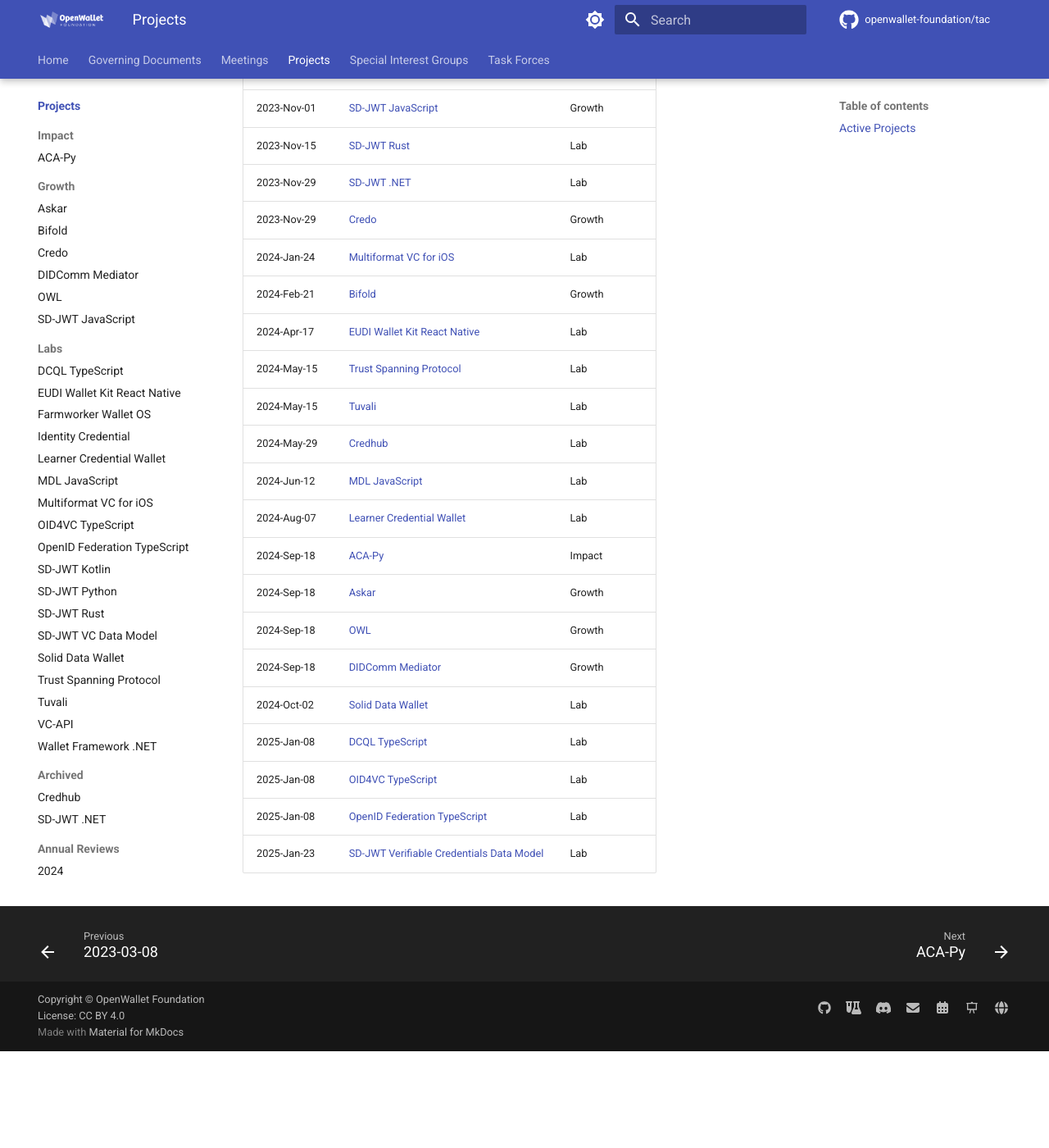
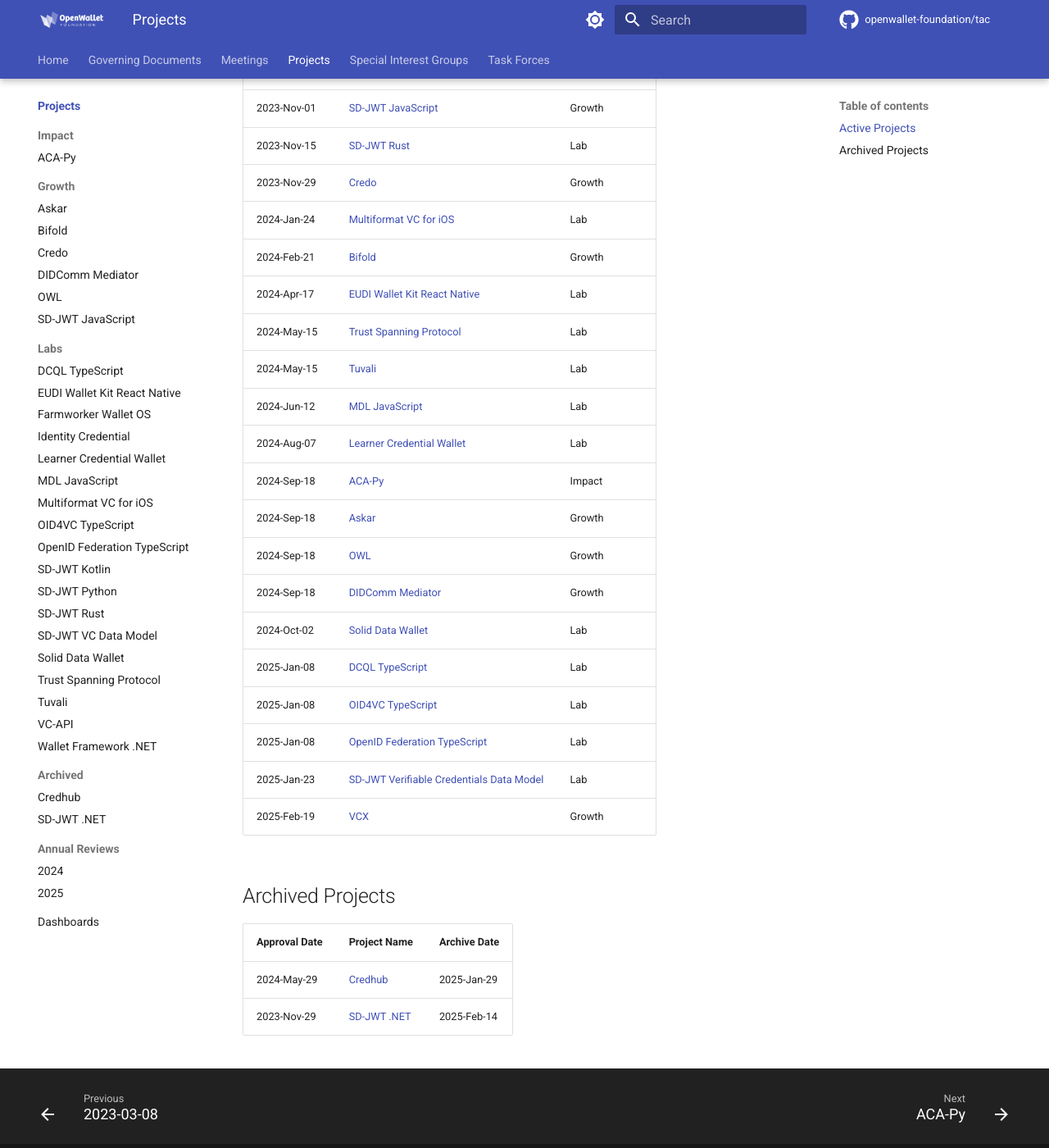
Before and after one commit to openwallet-foundation/tac, an MkDocs documentation site: the page built from docs/projects/index.md, in a window 1280 px wide and 1400 px high, scrolled down 619 px. Shown: the whole window at 82% size. Built offline with MkDocs 1.6.1 and Material for MkDocs 9.7.7, drawn with Linux system fonts in a browser that asks for light colours; comment, search, counter and statistics services are not loaded; before the commit the page ends 1901 px from its top, so only the background shows below that.

Commit message:
Update index.md
1. Created Archive section
2. moved Credhub and SD-JWT .NET from Active to Archive

Signed-off-by: Sean Bohan <seanbohan@gmail.com>

```diff
--- a/docs/projects/index.md
+++ b/docs/projects/index.md
@@ -16,14 +16,12 @@
 | 2023-Oct-18   | [Identity Credential](./identity-credential.md)                   | Lab             |
 | 2023-Nov-01   | [SD-JWT JavaScript](./sd-jwt-js.md)                               | Growth          |
 | 2023-Nov-15   | [SD-JWT Rust](./sd-jwt-rust.md)                                   | Lab             |
-| 2023-Nov-29   | [SD-JWT .NET](./sd-jwt-dotnet.md)                                 | Lab             |
 | 2023-Nov-29   | [Credo](./credo-ts.md)                                            | Growth          |
 | 2024-Jan-24   | [Multiformat VC for iOS](./multiformat-vc-ios.md)                 | Lab             |
 | 2024-Feb-21   | [Bifold](./bifold.md)                                             | Growth          |
 | 2024-Apr-17   | [EUDI Wallet Kit React Native](./eudi-wallet-kit-react-native.md) | Lab             |
 | 2024-May-15   | [Trust Spanning Protocol](./tsp.md)                               | Lab             |
 | 2024-May-15   | [Tuvali](./tuvali.md)                                             | Lab             |
-| 2024-May-29   | [Credhub](./credhub.md)                                           | Lab             |
 | 2024-Jun-12   | [MDL JavaScript](./mdl-js.md)                                     | Lab             |
 | 2024-Aug-07   | [Learner Credential Wallet](./learner-credential-wallet.md)       | Lab             |
 | 2024-Sep-18   | [ACA-Py](./aca-py.md)                                             | Impact          |
@@ -35,3 +33,10 @@
 | 2025-Jan-08   | [OID4VC TypeScript](./oid4vc-ts.md)                               | Lab             |
 | 2025-Jan-08   | [OpenID Federation TypeScript](./openid-federation-ts.md)         | Lab             |
 | 2025-Jan-23   | [SD-JWT Verifiable Credentials Data Model](./sd-jwt-vc-dm.md)     | Lab             |
+| 2025-Feb-19   | [VCX](./vcx.md)                                                   | Growth          |
+
+## Archived Projects
+| Approval Date | Project Name                                                      | Archive Date    |
+| ------------- | ----------------------------------------------------------------- | --------------- |
+| 2024-May-29   | [Credhub](./credhub.md)                                           | 2025-Jan-29     |
+| 2023-Nov-29   | [SD-JWT .NET](./sd-jwt-dotnet.md)                                 | 2025-Feb-14     |
```
